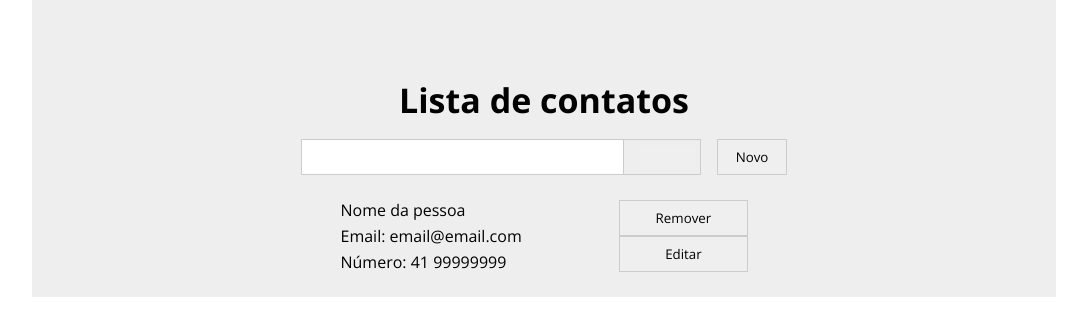
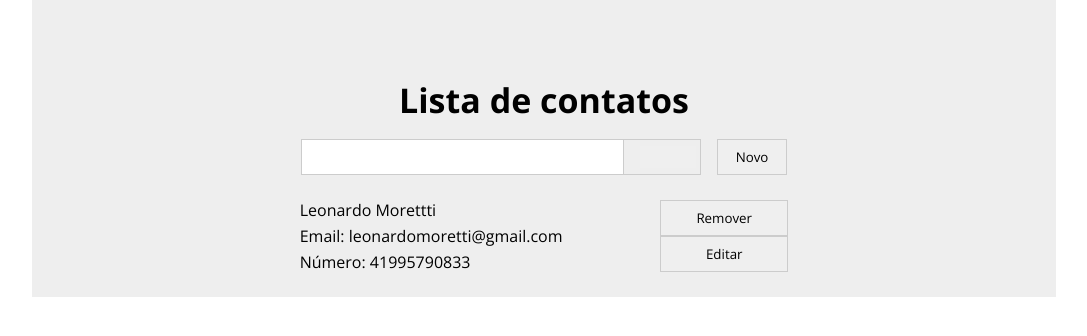
Before and after one commit to MorettiLeonardo/contact-list-react, a React (Create React App) app: page / in a window 1280 px wide. Shown: the top 336 px of the page, without its empty margins (96-1183 px from the left). Built offline with nearby package versions, Linux system fonts and the light colour scheme; some icons are missing.

Commit message:
criando model de contatos e criando a store e reducer para remover um contato

```diff
--- a/package.json
+++ b/package.json
@@ -44,10 +44,12 @@
     ]
   },
   "devDependencies": {
+    "@reduxjs/toolkit": "^2.0.1",
     "eslint-config-prettier": "^9.1.0",
     "eslint-plugin-prettier": "^5.1.2",
     "prettier": "3.1.1",
     "react-icons": "^4.12.0",
+    "react-redux": "^9.0.4",
     "styled-components": "^6.1.8"
   }
 }
--- a/src/components/Contact/index.tsx
+++ b/src/components/Contact/index.tsx
@@ -1,12 +1,18 @@
 import Button from '../Button'
 import { Card, Infos } from './styles'
 
-const Contact = () => (
+type Props = {
+  name: string
+  email: string
+  phone: number
+}
+
+const Contact = ({ name, email, phone }: Props) => (
   <Card>
     <Infos>
-      <p>Nome da pessoa</p>
-      <p>Email: email@email.com</p>
-      <p>Número: 41 99999999</p>
+      <p>{name}</p>
+      <p>Email: {email}</p>
+      <p>Número: {phone}</p>
     </Infos>
     <div>
       <Button text="Remover" />
--- a/src/containers/ContactList/index.tsx
+++ b/src/containers/ContactList/index.tsx
@@ -3,7 +3,11 @@ import { List } from './styles'
 
 const ContactList = () => (
   <List>
-    <Contact />
+    <Contact
+      email="leonardomoretti@gmail.com"
+      name="Leonardo Morettti"
+      phone={41995790833}
+    />
   </List>
 )
 
```
Also changed, not shown: src/models/Contact.ts (added, +15 -0 lines), src/store/index.ts (added, +8 -0 lines), src/store/reducers/contact.ts (added, +29 -0 lines), 1 other file (tests, documents, lock files or other folders).
